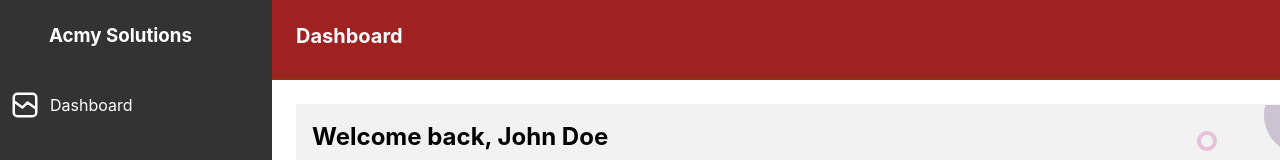
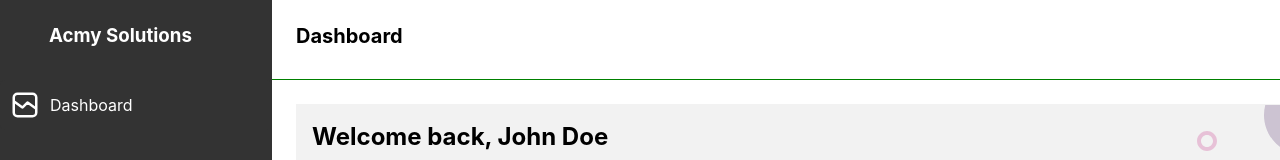
Before and after one commit to desilva-se19047/To-Do-App, a React (Create React App) app in the folder todo-app/: page / in a window 1280 px wide. Shown: the top 160 px of the page. Built offline with nearby package versions, Linux system fonts and the light colour scheme; no server answers.

Commit message:
edit css of headernav file

```diff
--- a/todo-app/src/components/ComponentStyle.css
+++ b/todo-app/src/components/ComponentStyle.css
@@ -2,7 +2,7 @@
 /* Style for the header navigation component */
 
 .header {
-    background-color: #a02121;
+    background-color: rgba(255, 255, 255, 1);
     color: #fff;
     display: flex;
     justify-content: space-between;
@@ -21,22 +21,26 @@
     text-align: left;
     margin-top: 24px;
     margin-left: 24px;
-
+    color: rgba(0, 0, 0, 1);
   }
 
   .header-image-1 {
     width: 24px;
     height: 24px;
+    margin-bottom: 10px;
   }
 
   .header-image-2{
     width: 40px;
     height: 40px;
+    margin-left: 10px;
+    margin-top: 19px;
   }
 
   .header-image-3{
     width: 24px;
     height: 24px;
+    margin-bottom: 10px;
   }
 
   /* Style for the side navigation component */
```
